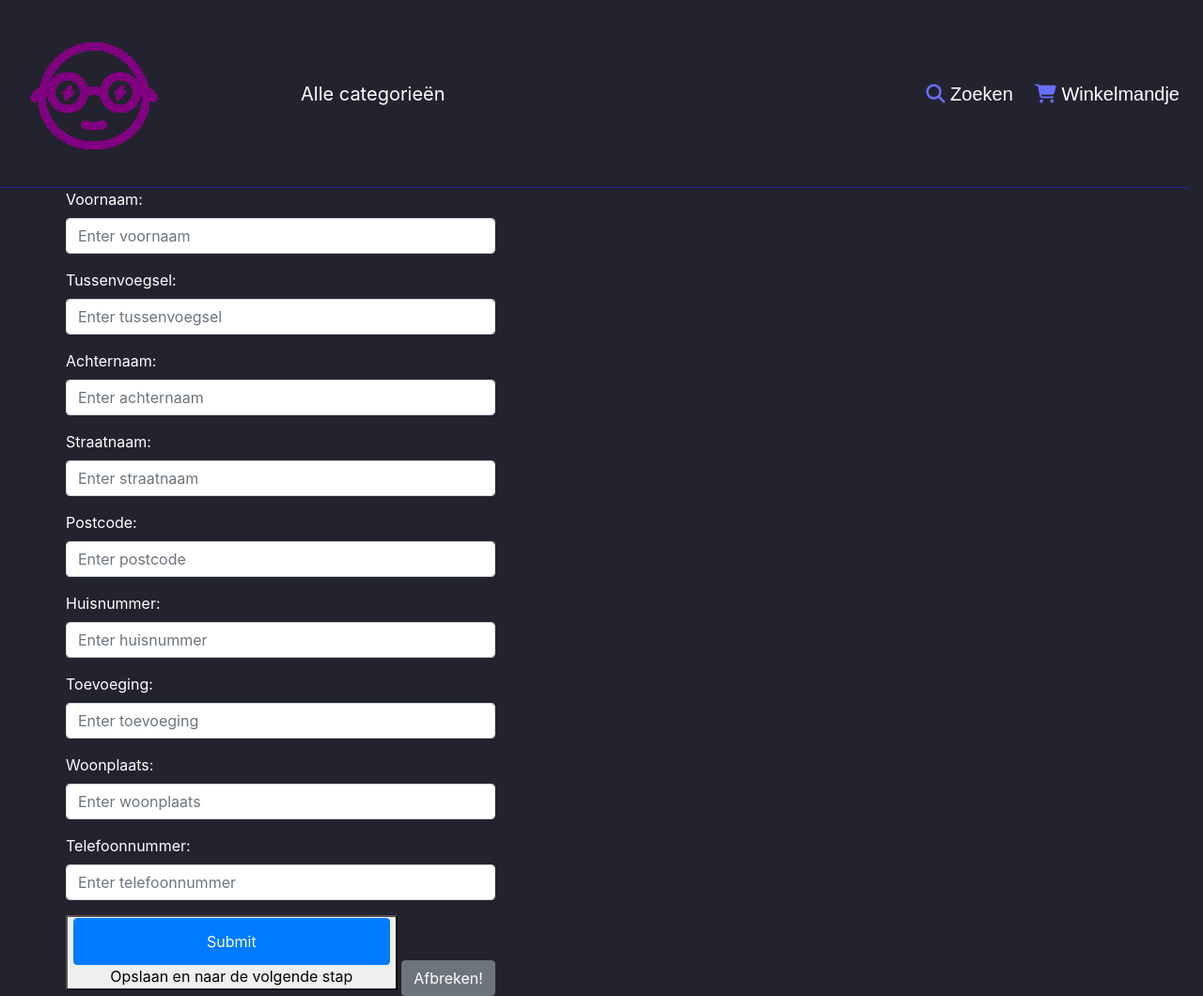
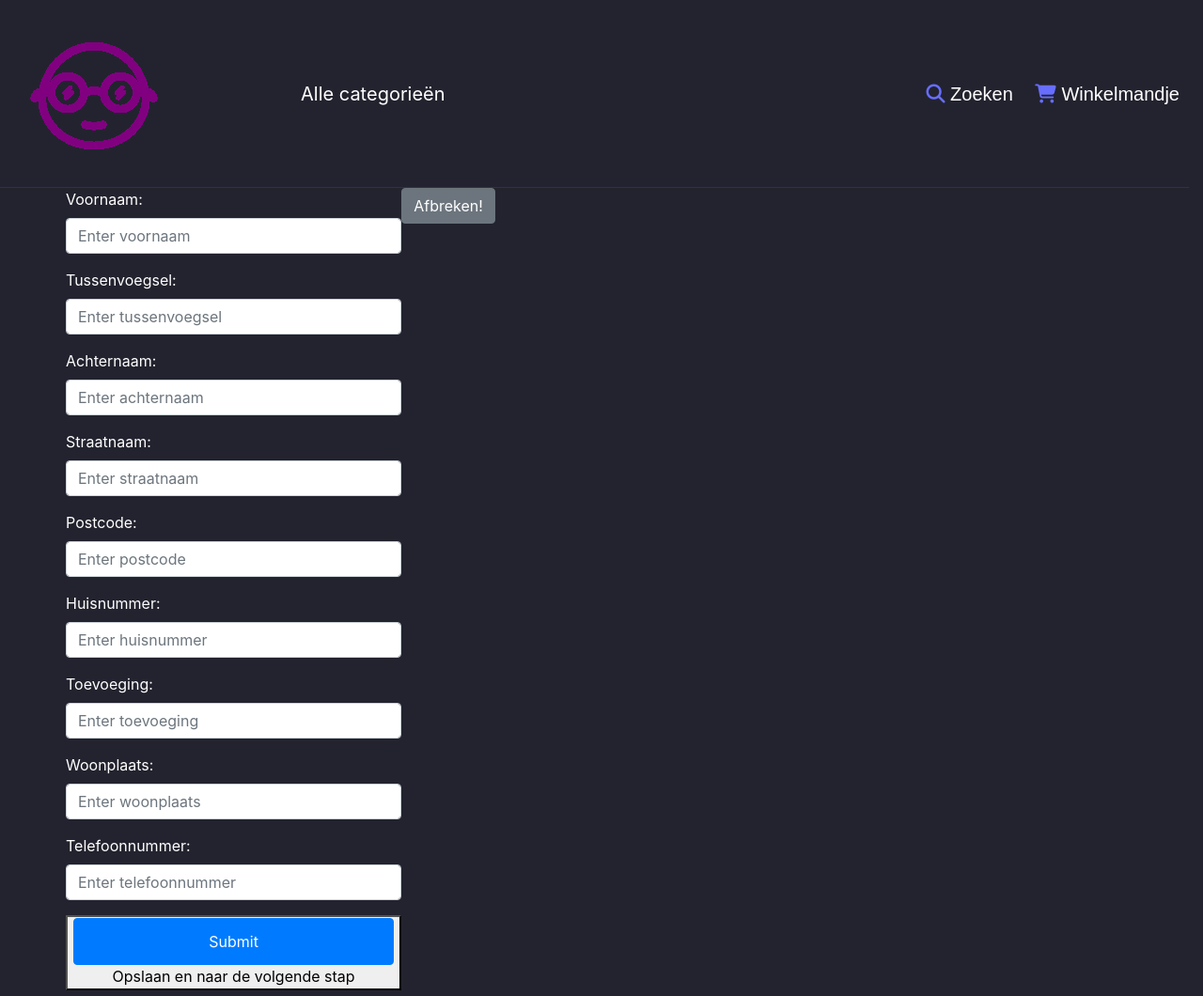
Before and after one commit to iaachboun/nerdygadgets, a PHP site: page /bestelpagina.php in a window 1280 px wide. Shown: the whole page at 94% size. Run offline with PHP 8.4, Linux system fonts and the light colour scheme; data that the repository does not hold is empty; some libraries are stand-ins or nearby versions; some web fonts are replaced.

Commit message:
Fix bestelpagina buttons

```diff
--- a/bestelpagina.php
+++ b/bestelpagina.php
@@ -6,7 +6,7 @@ include __DIR__ . "/header.php";
 
 <div class="container">
     <div class="row">
-        <form method="post">
+        <form method="post" action="confirm.php">
             <div class="form-group">
                 <label for="Voornaam">Voornaam:</label>
                 <input type="text" class="form-control" id="Voornaam" aria-describedby="emailHelp"
@@ -53,11 +53,12 @@ include __DIR__ . "/header.php";
                        placeholder="Enter telefoonnummer">
             </div>
 
-            <button <a href="confirm.php"> <input type="submit" class="btn btn-primary">Opslaan en naar de volgende stap</a></button>
-            <form method="post" action="cancel.php"> <button type="submit" name="cancel" class="btn btn-secondary">Afbreken!</button></form>
+            <button> <input type="submit" class="btn btn-primary"> Opslaan en naar de volgende stap</button>
+
+
         </form>
 
-
+        <form method="post" action="cancel.php"> <button type="submit" name="cancel" class="btn btn-secondary">Afbreken!</button></form>
 
     </div>
 </div>
```
